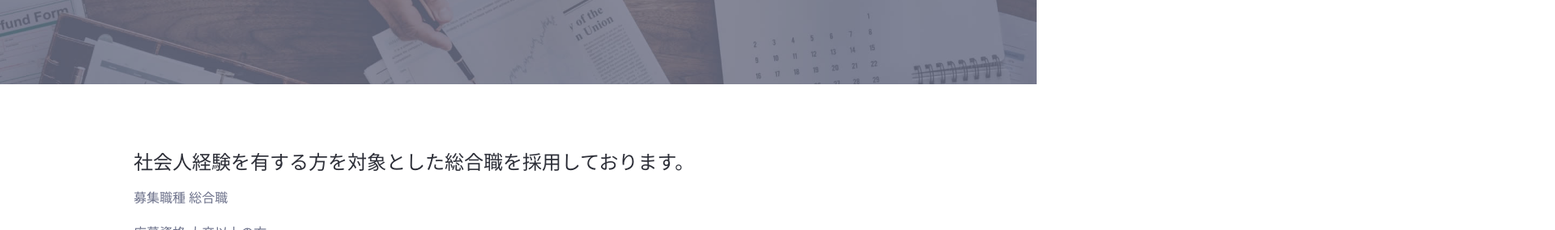
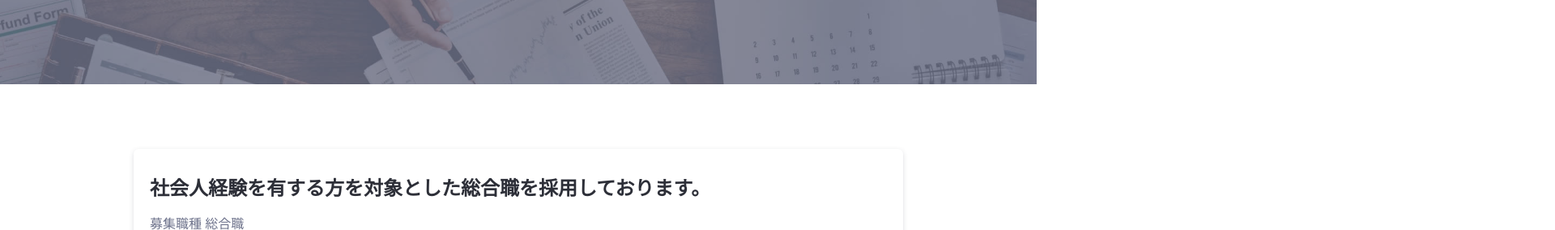
Before and after one commit to kakusama007/homepage, a plain HTML site: page html/invitation.html in a window 1280 px wide. Shown: the part 332-616 px from the top of the page at 81% size, 1920 px wide, since content can reach past the window. Drawn offline with Linux system fonts and the light colour scheme.

Commit message:
Add files via upload

```diff
--- a/assets/css/theme.css
+++ b/assets/css/theme.css
@@ -1753,7 +1753,13 @@ a.fg-light:hover, a.fg-light:focus {
   font-weight: 600;
   margin-bottom: 32px;
 }
-
+.title-section-invit {
+  display: block;
+  width: 850px;
+  color: #2d2f38;
+  font-weight: 600;
+  margin-bottom: 32px;
+}
 .text-center .title-section {
   margin-left: auto;
   margin-right: auto;
@@ -1908,14 +1914,64 @@ a.fg-light:hover, a.fg-light:focus {
   font-size: 11px;
   color: #a1aab6;
 }
-
-.card-blog {
+.card-policy {
   position: relative;
   display: block;
   margin: 0 auto;
   padding: 32px 20px 70px 20px;
-  max-width: 260px;
-  min-height: 290px;
+  width: 1260px;
+  min-height:150px;
+ height:850px;
+  border-radius: 6px;
+  -webkit-box-shadow: 0 2px 6px rgba(51, 55, 75, 0.16);
+          box-shadow: 0 2px 6px rgba(51, 55, 75, 0.16);
+}
+.card-invi {
+  position: relative;
+  display: block;
+  margin: 0 auto;
+  padding: 32px 20px 70px 20px;
+  width: 1260px;
+  min-height:150px;
+ height:550px;
+  border-radius: 6px;
+  -webkit-box-shadow: 0 2px 6px rgba(51, 55, 75, 0.16);
+          box-shadow: 0 2px 6px rgba(51, 55, 75, 0.16);
+}
+
+.card-invi {
+  position: relative;
+  display: block;
+  margin: 0 auto;
+  padding: 32px 20px 70px 20px;
+  width: 1260px;
+  min-height:150px;
+ height:550px;
+  border-radius: 6px;
+  -webkit-box-shadow: 0 2px 6px rgba(51, 55, 75, 0.16);
+          box-shadow: 0 2px 6px rgba(51, 55, 75, 0.16);
+}
+
+.card-invi {
+  position: relative;
+  display: block;
+  margin: 0 auto;
+  padding: 32px 20px 70px 20px;
+  width: 1260px;
+  min-height:150px;
+ height:550px;
+  border-radius: 6px;
+  -webkit-box-shadow: 0 2px 6px rgba(51, 55, 75, 0.16);
+          box-shadow: 0 2px 6px rgba(51, 55, 75, 0.16);
+}
+.card-blog {
+  position: relative;
+  display: block;
+  margin: 0 auto;
+  padding: 32px 20px 70px 20px;
+  width: 1260px;
+  min-height:150px;
+ max-height:850px;
   border-radius: 6px;
   -webkit-box-shadow: 0 2px 6px rgba(51, 55, 75, 0.16);
           box-shadow: 0 2px 6px rgba(51, 55, 75, 0.16);
```
